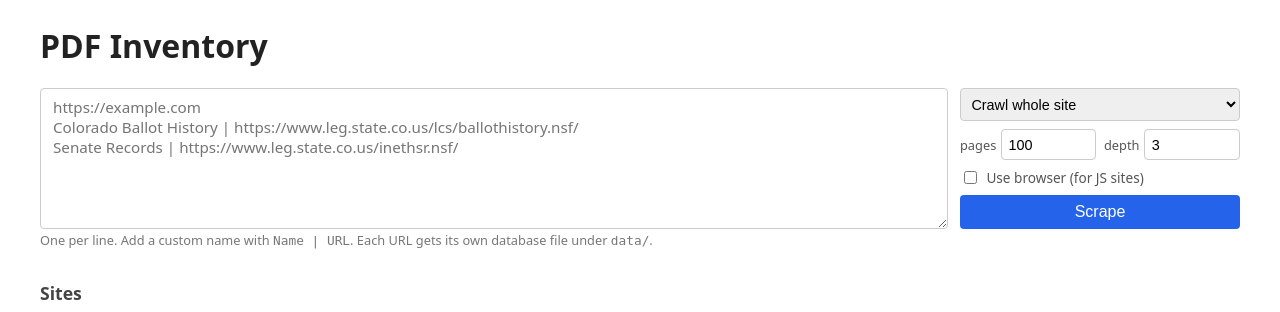
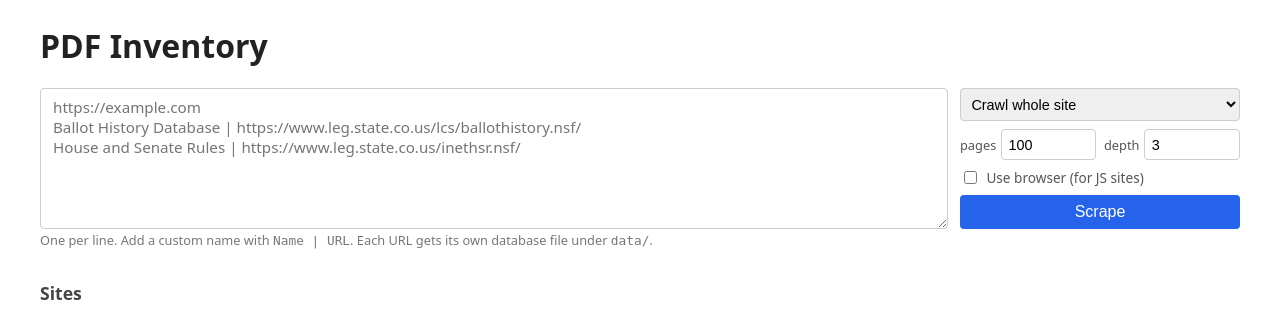
Before and after one commit to b311e/pdf-inventory, a FastAPI app: page / in a window 1280 px wide. Shown: the top 312 px of the page. Run offline with FastAPI, Linux system fonts and the light colour scheme; data that the repository does not hold is empty.

Commit message:
updated html

```diff
--- a/templates/index.html
+++ b/templates/index.html
@@ -88,7 +88,7 @@
   <h1>PDF Inventory</h1>
 
   <form class="scrape-form" id="scrape-form">
-    <textarea name="urls" placeholder="https://example.com&#10;Colorado Ballot History | https://www.leg.state.co.us/lcs/ballothistory.nsf/&#10;Senate Records | https://www.leg.state.co.us/inethsr.nsf/" required></textarea>
+    <textarea name="urls" placeholder="https://example.com&#10;Ballot History Database | https://www.leg.state.co.us/lcs/ballothistory.nsf/&#10;House and Senate Rules | https://www.leg.state.co.us/inethsr.nsf/" required></textarea>
     <div class="controls">
       <select name="mode">
         <option value="crawl" selected>Crawl whole site</option>
```
